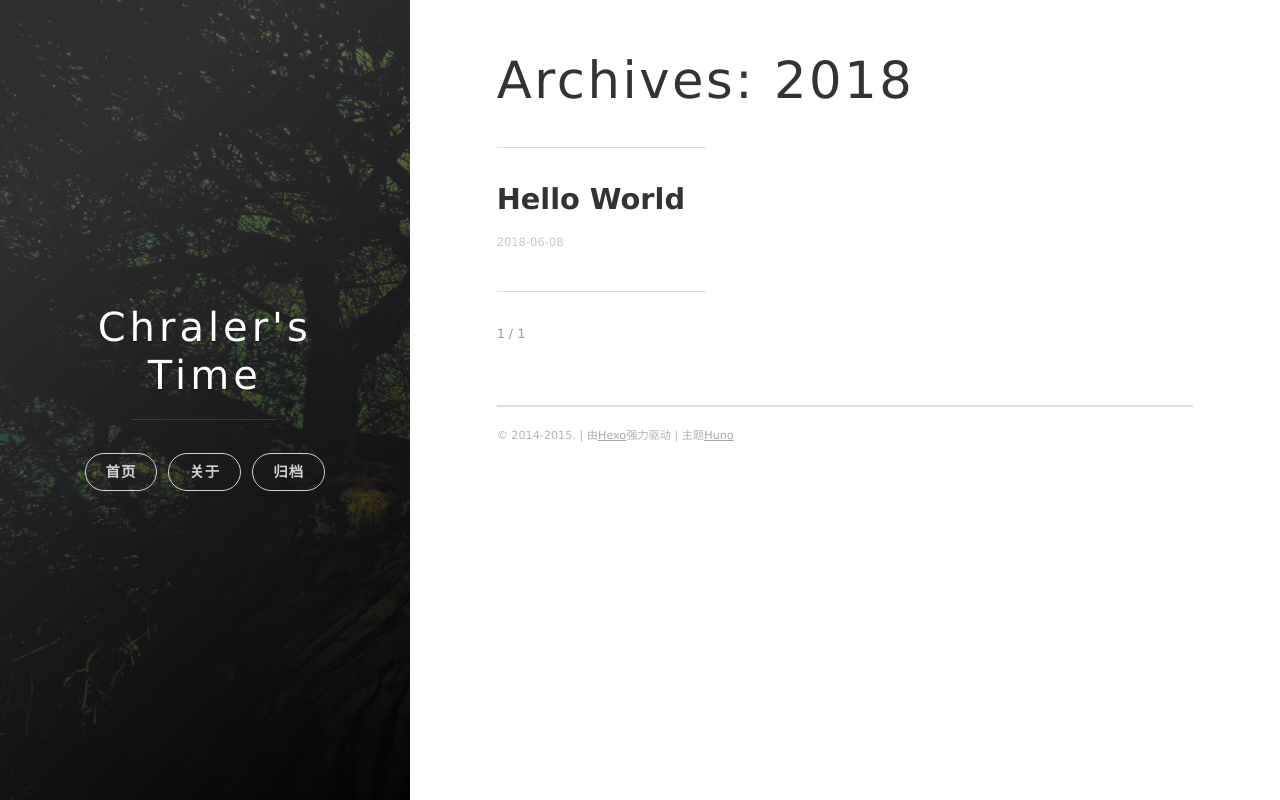
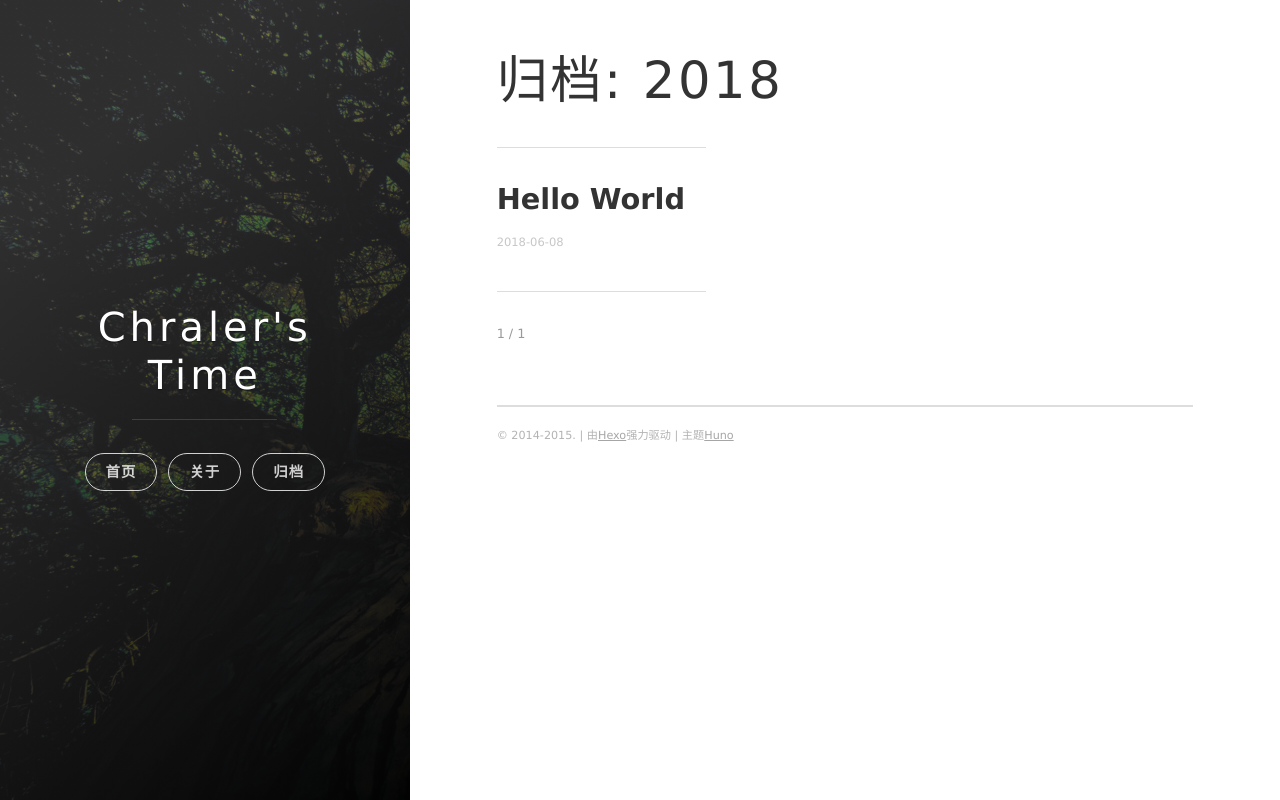
Before and after one commit to Chraler/chraler.github.io, a plain HTML site: page archives/2018/index.html in a window 1280 px wide. Drawn offline with nearby package versions, Linux system fonts and the light colour scheme; some packages are replaced by stand-ins of ours.

Commit message:
Site updated: 2018-06-08 17:05:12

```diff
--- a/archives/2018/index.html
+++ b/archives/2018/index.html
@@ -7,7 +7,7 @@
 
 
     <title>
-      Archives: 2018
+      归档: 2018
     </title>
 
     <meta name="viewport" content="width=device-width, initial-scale=1, maximum-scale=1, user-scalable=no">
@@ -17,11 +17,11 @@
 
 
     <meta property="og:type" content="website">
-<meta property="og:title" content="Archives: 2018">
+<meta property="og:title" content="归档: 2018">
 <meta property="og:url" content="http://yoursite.com/archives/2018/index.html">
 <meta property="og:site_name" content="Chraler&#39;s Time">
 <meta name="twitter:card" content="summary">
-<meta name="twitter:title" content="Archives: 2018">
+<meta name="twitter:title" content="归档: 2018">
 
 
 
@@ -142,7 +142,7 @@ classes that you can use:
 
 
 
-  <h1 class="archive-title">Archives: 2018</h1>
+  <h1 class="archive-title">归档: 2018</h1>
   <hr class="post-list__divider" />
 
 
```
Also changed, not shown: archives/2018/06/index.html (+4 -4 lines), archives/index.html (+3 -3 lines).
